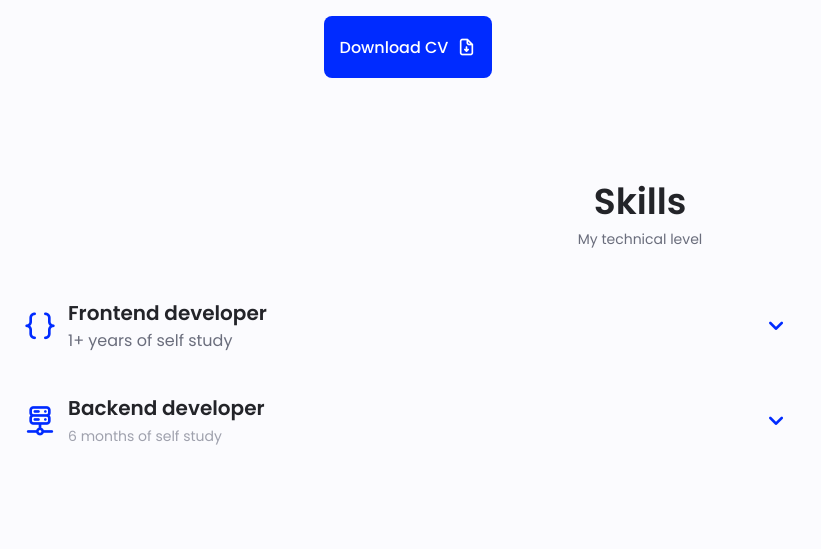
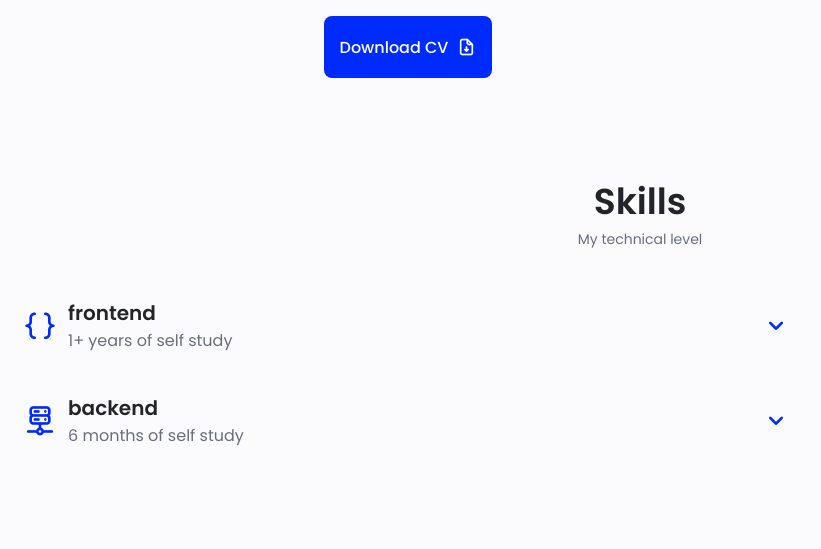
Before and after one commit to giorosto/portfolio, a plain HTML site: page index.html in a window 1280 px wide. Shown: the part 1149-1698 px from the top of the page, without its empty margins (0-821 px from the left). Drawn offline with nearby package versions, Linux system fonts and the light colour scheme.

Commit message:
feat:added some js reaplaced html content

```diff
--- /dev/null
+++ b/assets/js/helpers.js
@@ -0,0 +1,104 @@
+let skills = [
+	{
+		id:1,
+		img: "uil uil-brackets-curly",
+		title:"frontend",
+		experience:"1+ years of self study",
+		set:[
+			{
+				title:"HTML",
+				percent:70
+			},
+			{
+				title:"CSS",
+				percent:65
+			},
+			{
+				title:"JavaScript",
+				percent:30
+			},
+			{
+				title:"React",
+				percent:40
+			},
+		]
+	},
+	{
+		id:2,
+		img:"uil-server-network-alt",
+		title:"backend",
+		experience:"6 months of self study",
+		set:[
+			{
+				title:"php",
+				percent:30
+			},
+			{
+				title:"laravel",
+				percent:35
+			},
+			{
+				title:"MySql",
+				percent:35
+			}
+		]
+	}
+]
+function changeSkillsActive(id) {
+	let div=document.getElementById(id)
+	if(div.classList[1]==="skills__close"){
+		div.classList.replace("skills__close", "skills__open")
+	}else{
+		div.classList.replace("skills__open", "skills__close")
+	}
+}
+function getSkillSetInnerHtml(sets) {
+	let innerHTML = ""
+	sets.forEach((set)=>{
+		innerHTML +=`
+			<div class="skills__data">
+                <div class="skills__titles">
+                    <h3 class="skills__name">${set.title}</h3>
+                    <span class="skills__number">${set.percent}%</span>
+                </div>
+            </div>
+            <div class="skills__bar">
+                <span class="skills__percentage" style="width:${set.percent}%;"></span>
+            </div>
+		`
+	})
+	return innerHTML
+}
+
+function setSkills() {
+	let main = document.getElementById('skills-main')
+
+	skills.forEach((skill, i)=>{
+		let div = document.createElement("DIV")
+		let id = skill.id+skill.title
+		div.setAttribute("class", "skills__content skills__close")
+		div.setAttribute("id", id)
+		div.innerHTML = `
+			<div onclick="changeSkillsActive('${id}')" class="skills__content ${id}">
+                <div class="skills__header">
+                    <i class="${skill.img} skills__icon"></i>
+
+                    <div>
+                        <h1 class="skills__title">${skill.title}</h1>
+                        <span clss="skills__subtitle">${skill.experience}</span>
+                    </div>
+
+                    <i  class="uil uil uil-angle-down skills__arrow" id="${i}onclick"></i>
+                </div>
+
+                <div class="skills__list grid">
+                ${
+                	this.getSkillSetInnerHtml(skill.set)
+                }
+                </div>
+            </div>
+		`
+		main.appendChild(div)
+	})
+}
+this.setSkills()
--- a/index.html
+++ b/index.html
@@ -161,10 +161,10 @@
                 <h2 class="section__title">Skills</h2>
                 <span class="section__subtitle">My technical level</span>
 
-                <div class="skills__container container grid">
-                    <div>
+                <div class="skills__container container grid" id="skills-main">
+                    <!-- <div> -->
                         <!--================skills 1=================== -->
-                        <div class="skills__content skills__close">
+                        <!-- <div class="skills__content skills__close">
                             <div class="skills__header">
                                 <i class="uil uil-brackets-curly skills__icon"></i>
 
@@ -217,10 +217,10 @@
                                     <span class="skills__percentage skills__react"></span>
                                 </div>
                             </div>
-                        </div>
+                        </div> -->
 
                         <!--================skills 2=================== -->
-
+                    <!--
                         <div class="skills__content skills__close">
                             <div class="skills__header">
                                 <i class="uil uil-server-network-alt skills__icon"></i>
@@ -261,8 +261,8 @@
                                     <span class="skills__percentage skills__mysql"></span>
                                 </div>
                             </div>
-                        </div>
-                    </div>
+                        </div> -->
+                    <!-- </div>       -->
                 </div>
             </section>
 
@@ -306,9 +306,10 @@
 
 
         <!--==================== SWIPER JS ====================-->
-        <script src=""></script>
+        <!-- <script src=""></script> -->
 
         <!--==================== MAIN JS ====================-->
         <script src="assets/js/main.js"></script>
+        <script src="assets/js/helpers.js"></script>
     </body>
 </html>
```
